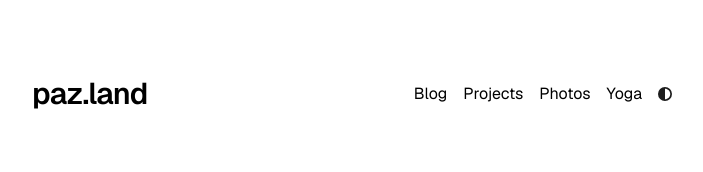
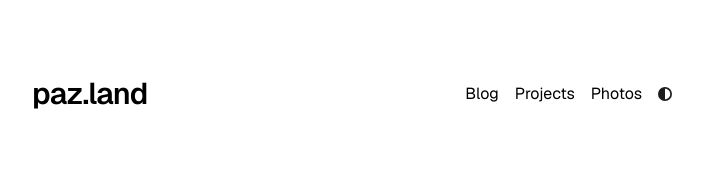
Before and after one commit to mpazaryna/blog02, a Next.js app: page / in a window 1280 px wide. Shown: the top 172 px of the page, without its empty margins (288-991 px from the left). Built offline with nearby package versions, Linux system fonts and the light colour scheme.

Commit message:
removed yoga link, for the time being

```diff
--- a/app/components/nav.tsx
+++ b/app/components/nav.tsx
@@ -5,8 +5,7 @@ import { metaData } from "../config";
 const navItems = {
   "/blog": { name: "Blog" },
   "/projects": { name: "Projects" },
-  "/photos": { name: "Photos" },
-  "https://yoga.paz.land": { name: "Yoga" },
+  "/photos": { name: "Photos" }
 };
 
 export function Navbar() {
```
